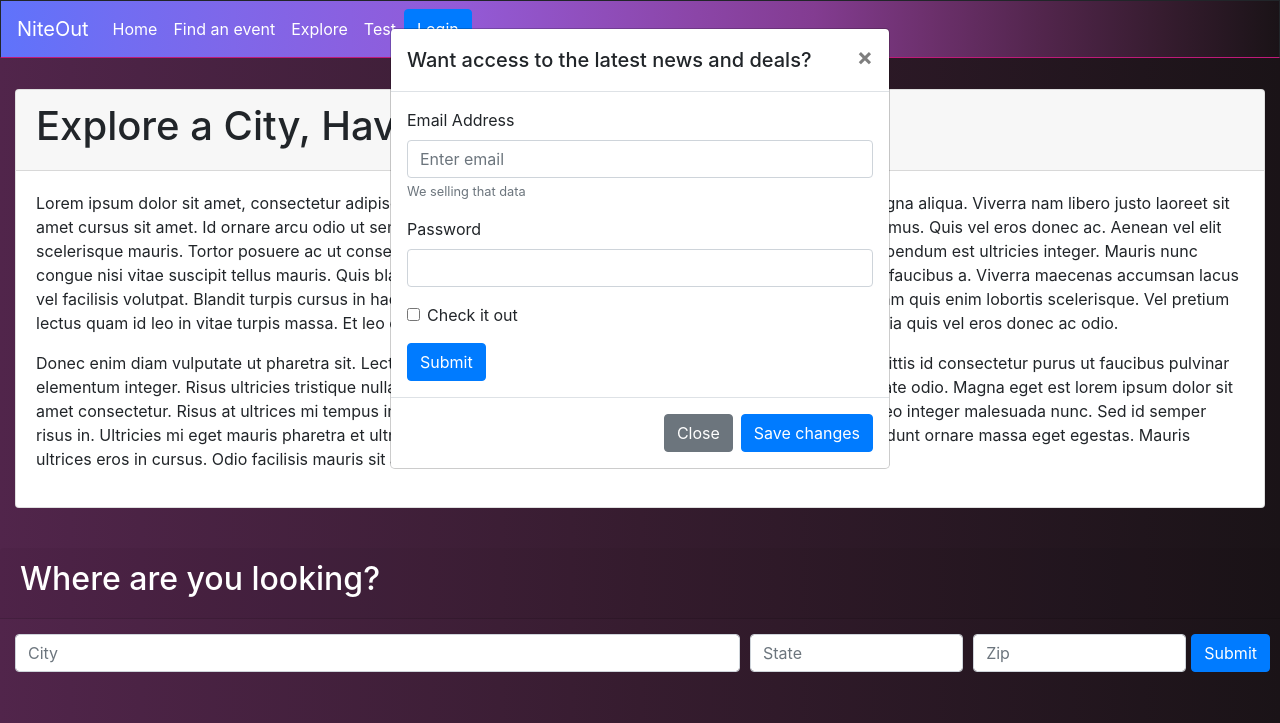
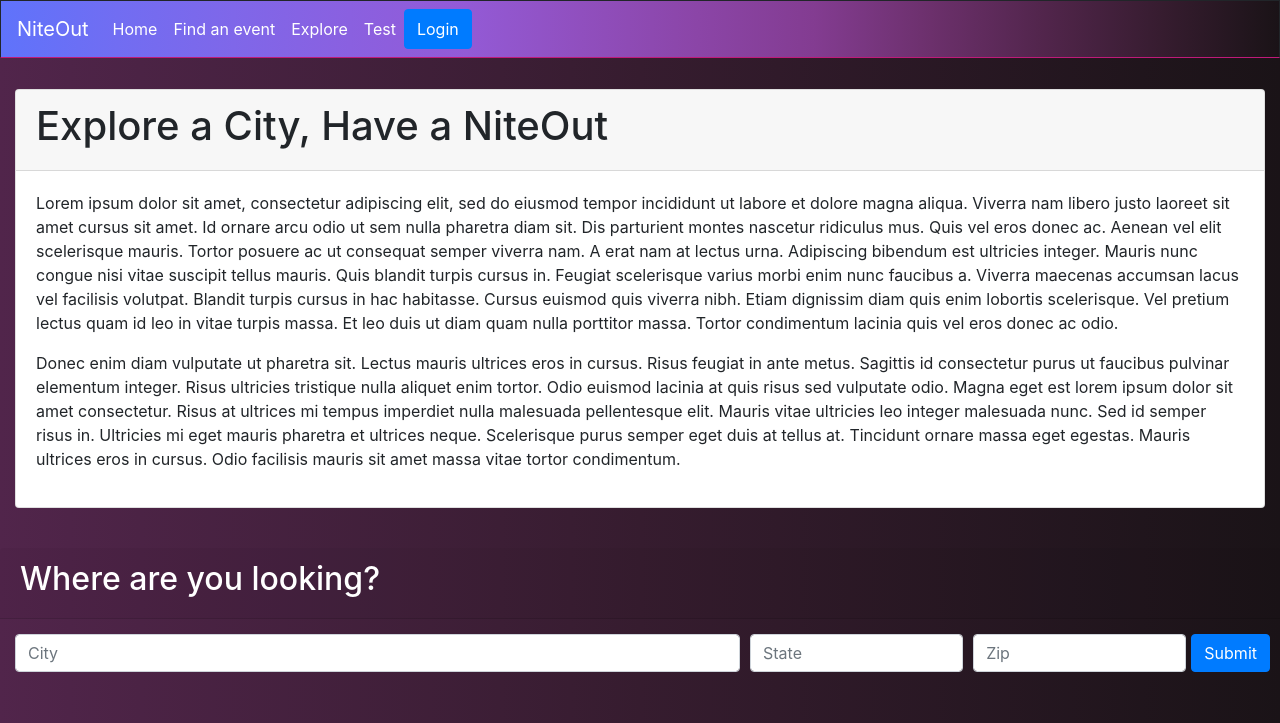
Before and after one commit to MagicalRobotUnicorn/NiteOut, a plain HTML site: page html/explore.html in a window 1280 px wide. Shown: the top 723 px of the page. Drawn offline with nearby package versions, Linux system fonts and the light colour scheme; a web font is replaced by a local one.

Commit message:
commented out modal

```diff
--- a/html/explore.html
+++ b/html/explore.html
@@ -40,7 +40,7 @@
           </button>
 
           <!-- Modal -->
-          <div class="modal fade" id="exampleModalLong" tabindex="-1" role="dialog"
+          <!-- <div class="modal fade" id="exampleModalLong" tabindex="-1" role="dialog"
             aria-labelledby="exampleModalLongTitle" aria-hidden="true" data-backdrop="false">
             <div class="modal-dialog" role="document">
               <div class="modal-content">
@@ -76,7 +76,7 @@
                 </div>
               </div>
             </div>
-          </div>
+          </div> -->
         </ul>
       </div>
     </nav>
```
